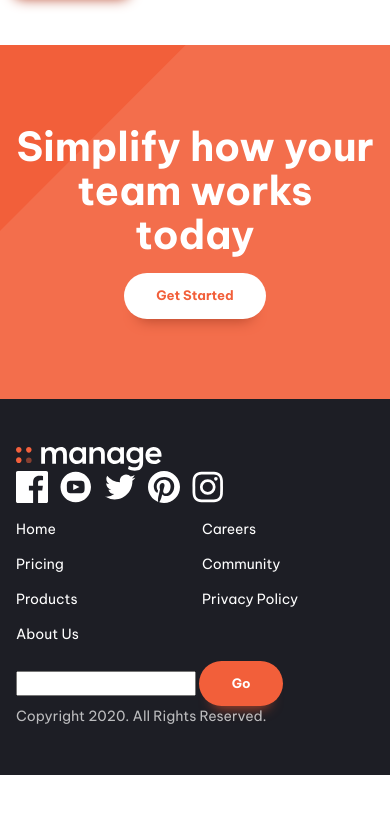
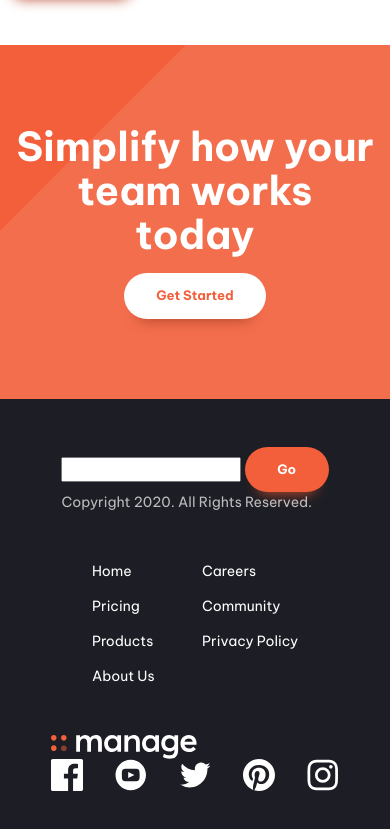
Before and after one commit to rizkships/manage-landing-page, a website built with Vite: page vite-project/index.html in a window 390 px wide. Shown: the part 1883-2712 px from the top of the page. Before the commit the page ends 2658 px from the top, so only its background shows below. Built offline with nearby package versions, Linux system fonts and the light colour scheme.

Commit message:
Fix footer responsivness

```diff
--- a/vite-project/index.html
+++ b/vite-project/index.html
@@ -106,7 +106,7 @@
 
     <footer class="primary-footer | padding-block-700 bg-neutral-900 text-neutral-100">
       <div class="container">
-        <div class="even-columns">
+        <div class="primary-footer-wrapper">
           <div>
             <a href="#" aria-label="home">
               <svg class="logo" width="146" height="24">
--- a/vite-project/style.css
+++ b/vite-project/style.css
@@ -263,8 +263,49 @@ p[data-width="width"] {
 /* footer */
 
 .primary-footer {
-  --logo-color: var(--clr-neutral-100)
+  --logo-color: var(--clr-neutral-100);
 }
+
+.primary-footer-wrapper {
+  display: grid;
+  gap: var(--size-700);
+  grid-template-areas:
+  'form'
+  'nav'
+  'logo-social';
+}
+
+@media (min-width:50em) {
+  .primary-footer-wrapper {
+    grid-template-areas: 'logo-social nav form';
+  }
+}
+
+.primary-footer-wrapper > :nth-child(1) {
+  grid-area: logo-social;
+
+}
+
+.primary-footer-wrapper > :nth-child(2) {
+  grid-area: nav;
+
+}
+
+.primary-footer-wrapper > :nth-child(3) {
+  grid-area: form;
+
+}
+
+@media(max-width: 50em) {
+  .primary-footer-wrapper > * {
+
+    margin-inline: auto;
+  }
+}
+
+
+
+
 /* footer navigation */
 
 .footer-nav {
@@ -290,7 +331,7 @@ text-decoration: none;
 
 .social-list {
   display: flex;
-  gap: var(--size-300);
+  gap: var(--size-600);
 }
 
 .social-icon {
@@ -304,6 +345,9 @@ text-decoration: none;
 
 }
 @media (min-width: 50em){
+  .social-list {
+    gap: var(--size-300);
+  }
   .social-icon {
     width: var(--size-500);
   }
```
